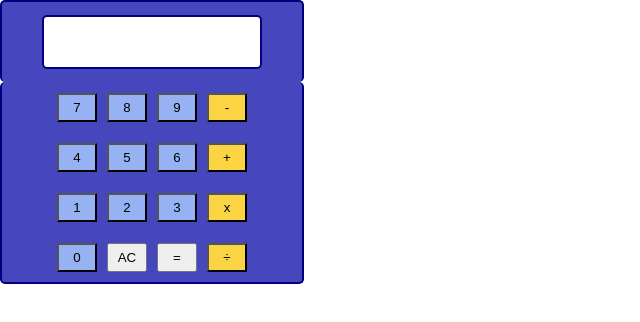
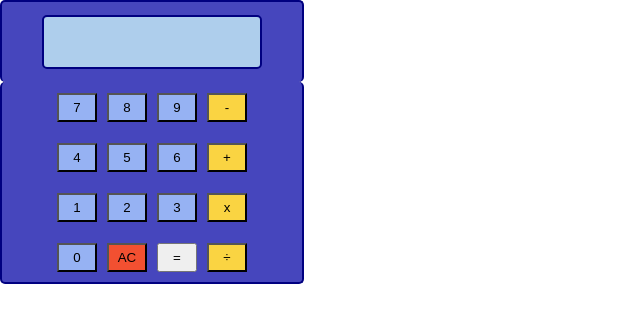
Before and after one commit to stochasticats/calculator, a plain HTML site: page index.html in a window 1280 px wide. Shown: the whole page, without its empty margins (0-640 px from the left). Drawn offline with Linux system fonts and the light colour scheme.

Commit message:
fix button and display colors

```diff
--- a/style.css
+++ b/style.css
@@ -23,7 +23,7 @@ html, body {
     flex: 1;
     justify-content: flex-end;
     align-items: center;
-    background-color: white;
+    background-color: #AECEEC;
     margin: 40px;
     padding: 20px;
     height: 10px;
@@ -58,3 +58,7 @@ button {
 .operator {
     background-color: #FAD442;
 }
+
+#clear {
+    background-color: #F25031;
+}
```
